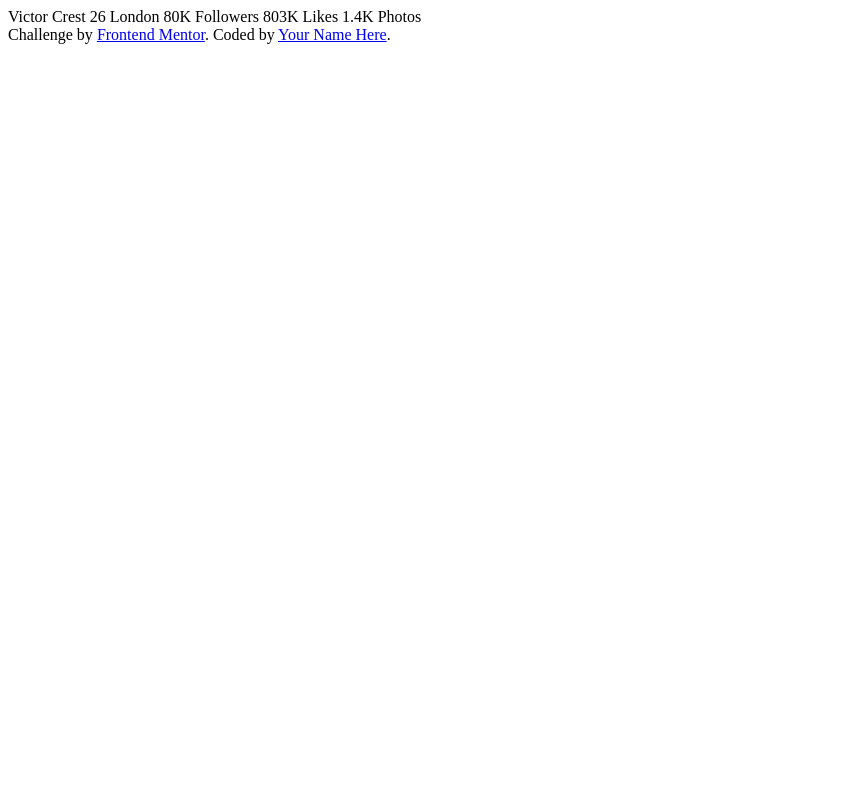
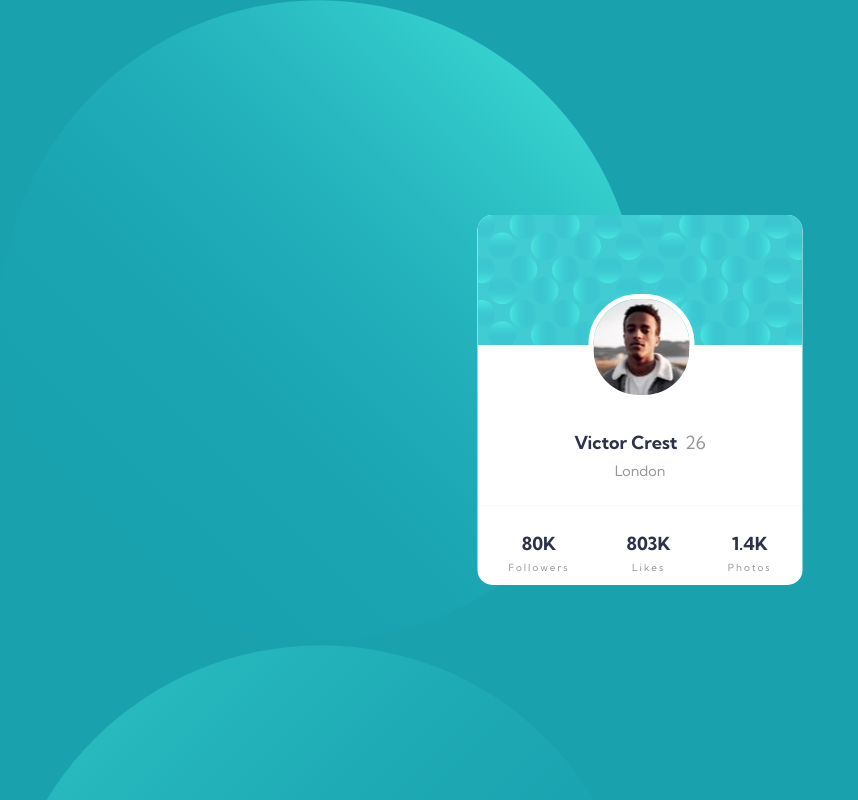
Before and after one commit to aharmon413/profile-card-component-main, a plain HTML site: page index.html in a window 1280 px wide. Shown: the top 800 px of the page, without its empty margins (0-858 px from the left). Drawn offline with Linux system fonts and the light colour scheme.

Commit message:
Completed profile card

```diff
--- a/css/style.css
+++ b/css/style.css
@@ -0,0 +1,113 @@
+/* Kumbh Sans font */
+@import url('https://fonts.googleapis.com/css2?family=Kumbh+Sans:wght@400;700&display=swap');
+
+:root {
+    font-size: 100%; /* in most browsers, 16px*/
+    box-sizing: border-box;
+}
+
+* {
+    box-sizing: inherit;
+    margin: 0;
+    padding: 0;
+}
+
+body {
+    background-color: hsl(185, 75%, 39%);
+    font-family: Kumbh Sans, sans-serif;
+    font-size: 1.125em; /* 18px */
+}
+
+img[src*="bg-pattern-top.svg"] {
+    width: 50%;
+}
+
+img[src*="bg-pattern-bottom.svg"] {
+    width: 50%;
+}
+
+.container {
+    color: hsl(0, 0%, 59%);
+    background-color: white;
+    width: 325px;
+    height: 370px;
+    border-radius: 15px;
+    text-align: center;
+    margin: 0 auto;
+    position: fixed;
+    top: 50%;
+    left: 50%;
+    transform: translate(-50%, -50%)
+}
+
+img[src*="bg-pattern-card.svg"] {
+    width: 100%;
+    border-radius: 15px 15px 0 0;
+}
+
+img[src*="image-victor.jpg"] {
+    display: block;
+    border: 5px solid white;
+    border-radius: 50px;
+    position: fixed;
+    bottom: 50%;
+    left: 34%;
+}
+
+.name {
+    display: inline-block;
+    color: hsl(229, 23%, 23%);
+    font-size: inherit;
+    padding-top: 25%;
+}
+
+.age {
+    margin-left: 3px;
+}
+
+.location {
+    font-size: .8em;
+    padding: 8px 8px 25px 8px;
+}
+
+hr {
+    color: hsl(229, 23%, 23%);
+    opacity: .05;
+    height: 1px;
+}
+
+.stats {
+    display: flex;
+    justify-content: space-between;
+}
+
+.metric {
+    padding: 25px;
+}
+
+.number {
+    color: hsl(229, 23%, 23%);
+    font-weight: 700;
+}
+
+.number ~ p {
+    font-size: .55em;
+    letter-spacing: 2px;
+    padding: 6px
+}
+
+/*
+What I still need to do:
+    - Figure out how to position the SVGs so that they stay
+    in the same position regardless of screen size, and don't
+    force the user to scroll. They're just cropped based on
+    the viewport. Maybe overflow: hidden?
+
+    - How to get the footer to stay just a bit underneath
+    the profile card regardless of size. When I was using
+    position: fixed and moving it around with bottom/left/etc.
+    both percentages and pixels seemed to change across
+    mobile vs desktop.
+
+    - Add a slight dropshadow to the profile card
+*/
--- a/index.html
+++ b/index.html
@@ -9,21 +9,38 @@
 </head>
 
 <body>
-  Victor Crest
-  26
-  London
+  <!-- background graphics-->
+  <img alt="" src="images/bg-pattern-top.svg">
+  <img alt="" src="images/bg-pattern-bottom.svg">
 
-  80K
-  Followers
+  <!-- profile card -->
+  <div class="container">
+    <main>
+      <img alt="" src="images/bg-pattern-card.svg">
+      <img alt="Victor Crest" src="images/image-victor.jpg">
 
-  803K
-  Likes
+      <h1 class="name">Victor Crest</h1> <span class=age>26</span>
+      <p class="location">London</p>
+      <hr>
 
-  1.4K
-  Photos
+      <div class="stats">
+        <div class="metric">
+          <p class="number">80K</p><p class="item">Followers</p>
+        </div>
+        <div class="metric">
+          <p class="number">803K</p><p class="item">Likes</p>
+        </div>
+        <div class="metric">
+          <p class="number">1.4K</p><p class="item">Photos</p>
+        </div>
+      </div>
+    </main>
+  </div>
+
+  <!-- attribution -->
   <footer>
-    Challenge by <a href="https://www.frontendmentor.io?ref=challenge" target="_blank">Frontend Mentor</a>.
-    Coded by <a href="#">Your Name Here</a>.
+    <p>Challenge by <a href="https://www.frontendmentor.io?ref=challenge" target="_blank">Frontend Mentor</a>.</p>
+    <p>Coded by <a href="#">Your Name Here</a>.</p>
   </footer>
 
 </body>
```
